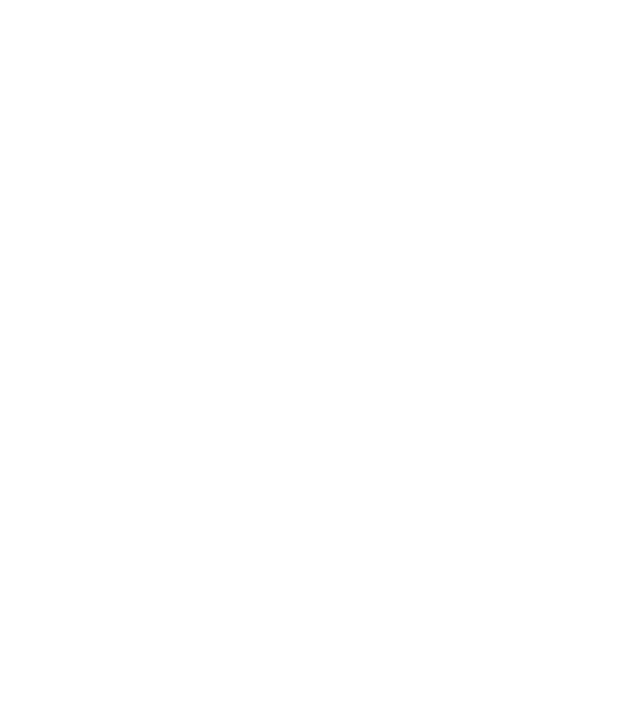
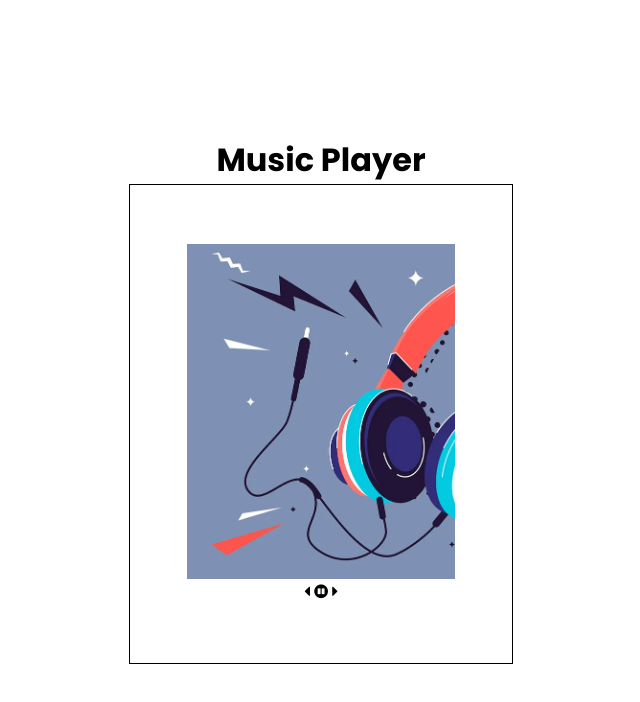
Before and after one commit to Rianone/Music-player-with-vanilla-js, a plain HTML site: page index.html in a window 1280 px wide. Shown: the whole page, without its empty margins (319-959 px from the left). Drawn offline with Linux system fonts and the light colour scheme.

Commit message:
New commit

```diff
--- a/index.html
+++ b/index.html
@@ -5,11 +5,20 @@
     <meta http-equiv="X-UA-Compatible" content="IE=edge">
     <meta name="viewport" content="width=device-width, initial-scale=1.0">
     <title>Music player</title>
+    <link rel="stylesheet" href="https://maxcdn.bootstrapcdn.com/font-awesome/4.7.0/css/font-awesome.min.css">
+    <link rel="stylesheet" href="style.css">
 </head>
 <body>
+    <h1>Music Player</h1>
     <div class="container">
         <div class="player-container">
-
+            <div class="album-image"></div>
+            <div class="directions">
+                <i class="fa fa-caret-left" aria-hidden="true"></i>
+                <!-- <i class="fa fa-play-circle" aria-hidden="true"></i> -->
+                <i class="fa fa-pause-circle" aria-hidden="true"></i>
+                <i class="fa fa-caret-right" aria-hidden="true"></i>
+            </div>
         </div>
     </div>
 </body>
--- a/style.css
+++ b/style.css
@@ -0,0 +1,39 @@
+@import url('https://fonts.googleapis.com/css?family=Poppins:400,500,700');
+
+* {
+    font-family: 'Poppins', Helvetica, Arial, sans-serif;
+    padding: 0;
+    margin: 0;
+    box-sizing: border-box;
+}
+
+body{
+    display: flex;
+    align-items: center;
+    justify-content: center;
+    flex-direction: column;
+    width: 100vw;
+    height: 100vh;
+}
+
+.container{
+    width: 30%;
+    height: 60%;
+    border: 1px black solid;
+}
+
+.container .player-container{
+    display: flex;
+    flex-direction: column;
+    align-items: center;
+    justify-content: center;
+    width: 100%;
+    height: 100%;
+}
+
+.container .player-container .album-image{
+    background: url(./images/music-image1.png) no-repeat;
+    width: 70%;
+    height: 70%;
+    background-size: cover;
+}
```
Also changed, not shown: images/music-image1.png (added).
